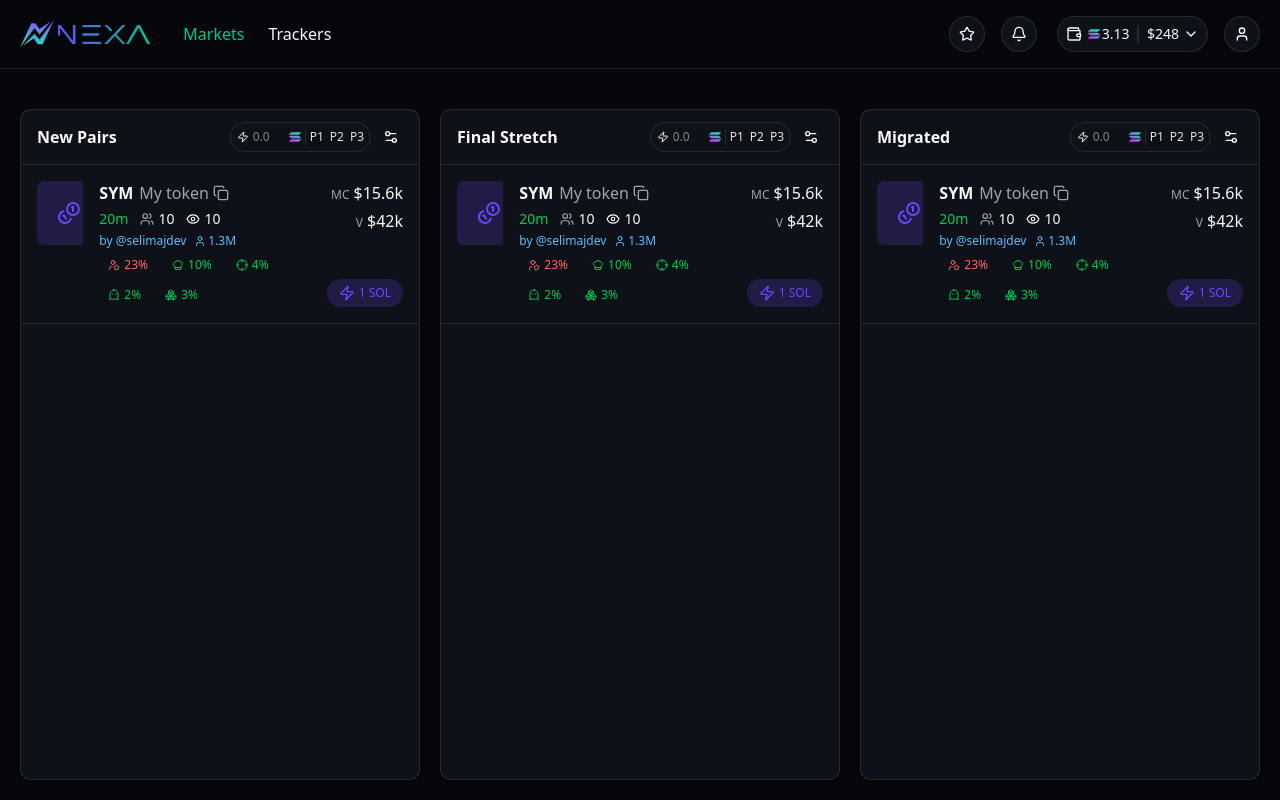
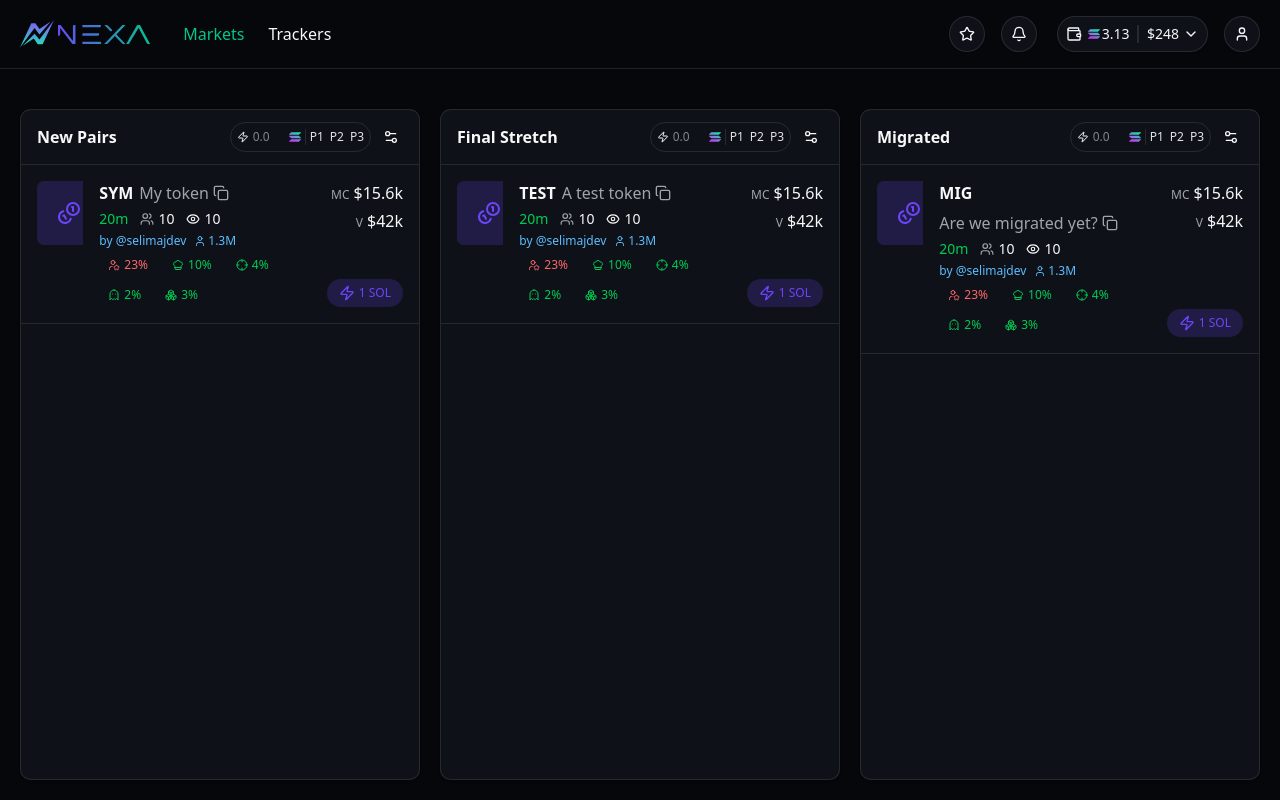
Before and after one commit to nexa-sol/nexa-trade, a Next.js app: page /markets in a window 1280 px wide. Built offline with nearby package versions, Linux system fonts and the light colour scheme.

Commit message:
Improved idk

```diff
--- a/src/app/markets/components/PairsCard.tsx
+++ b/src/app/markets/components/PairsCard.tsx
@@ -3,8 +3,15 @@ import { Button } from "@/components/ui/button";
 import { Card, CardContent, CardHeader, CardTitle } from "@/components/ui/card";
 import { Settings2Icon, ZapIcon } from "lucide-react";
 import TokenCard from "./TokenCard";
+import { Token } from "@/modules/tokens/types";
 
-export default function PairsCard({ title }: { title: string }) {
+export default function PairsCard({
+  title,
+  tokens,
+}: {
+  title: string;
+  tokens: Token[];
+}) {
   return (
     <Card className="py-3 gap-0!">
       <CardHeader className="px-4 pb-3! border-b flex justify-between items-center">
@@ -39,21 +46,12 @@ export default function PairsCard({ title }: { title: string }) {
           </Button>
         </div>
       </CardHeader>
-      <CardContent className="px-4 py-4 border-b border-border hover:bg-muted">
-        <TokenCard
-          token={{
-            symbol: "SYM",
-            name: "My token",
-            mint: "myMint",
-            twitterPost: {
-              link: "https://x.com/selimajdev/status/2013291898836758968",
-              author: {
-                username: "selimajdev",
-                followers: 1250000,
-              },
-            },
-          }}
-        />
+      <CardContent className="p-0">
+        {tokens.map((token) => (
+          <div key={token.mint} className="px-4 py-4 border-b border-border hover:bg-muted">
+            <TokenCard token={token} />
+          </div>
+        ))}
       </CardContent>
     </Card>
   );
--- a/src/app/markets/components/TokenCard.tsx
+++ b/src/app/markets/components/TokenCard.tsx
@@ -12,7 +12,6 @@ import {
   CrosshairIcon,
   EyeIcon,
   GhostIcon,
-  IconNode,
   LucideIcon,
   UserIcon,
   UsersIcon,
--- a/src/app/markets/page.tsx
+++ b/src/app/markets/page.tsx
@@ -10,9 +10,57 @@ export default function Markets() {
       <Navbar />
       <section className="w-full h-full pt-10 pb-5 px-5">
         <div className="w-full h-full grid grid-cols-1 md:grid-cols-3 gap-5">
-          <PairsCard title="New Pairs" />
-          <PairsCard title="Final Stretch" />
-          <PairsCard title="Migrated" />
+          <PairsCard
+            title="New Pairs"
+            tokens={[
+              {
+                symbol: "SYM",
+                name: "My token",
+                mint: "myMint",
+                twitterPost: {
+                  link: "https://x.com/selimajdev/status/2013291898836758968",
+                  author: {
+                    username: "selimajdev",
+                    followers: 1250000,
+                  },
+                },
+              },
+            ]}
+          />
+          <PairsCard
+            title="Final Stretch"
+            tokens={[
+              {
+                symbol: "TEST",
+                name: "A test token",
+                mint: "myMint2",
+                twitterPost: {
+                  link: "https://x.com/selimajdev/status/2013291898836758968",
+                  author: {
+                    username: "selimajdev",
+                    followers: 1250000,
+                  },
+                },
+              },
+            ]}
+          />
+          <PairsCard
+            title="Migrated"
+            tokens={[
+              {
+                symbol: "MIG",
+                name: "Are we migrated yet?",
+                mint: "migratedMint",
+                twitterPost: {
+                  link: "https://x.com/selimajdev/status/2013291898836758968",
+                  author: {
+                    username: "selimajdev",
+                    followers: 1250000,
+                  },
+                },
+              },
+            ]}
+          />
         </div>
       </section>
       <Statusbar />
```
